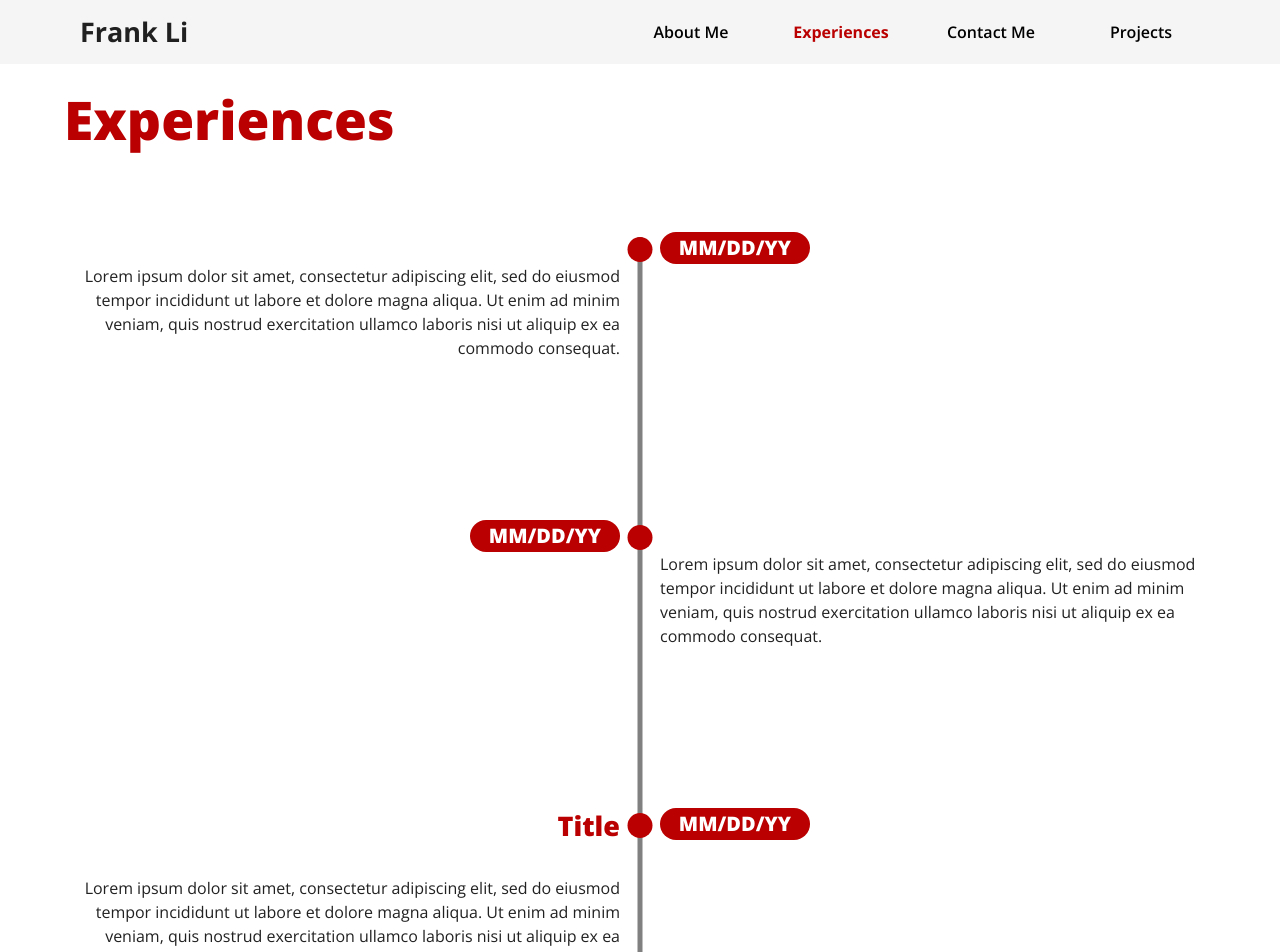
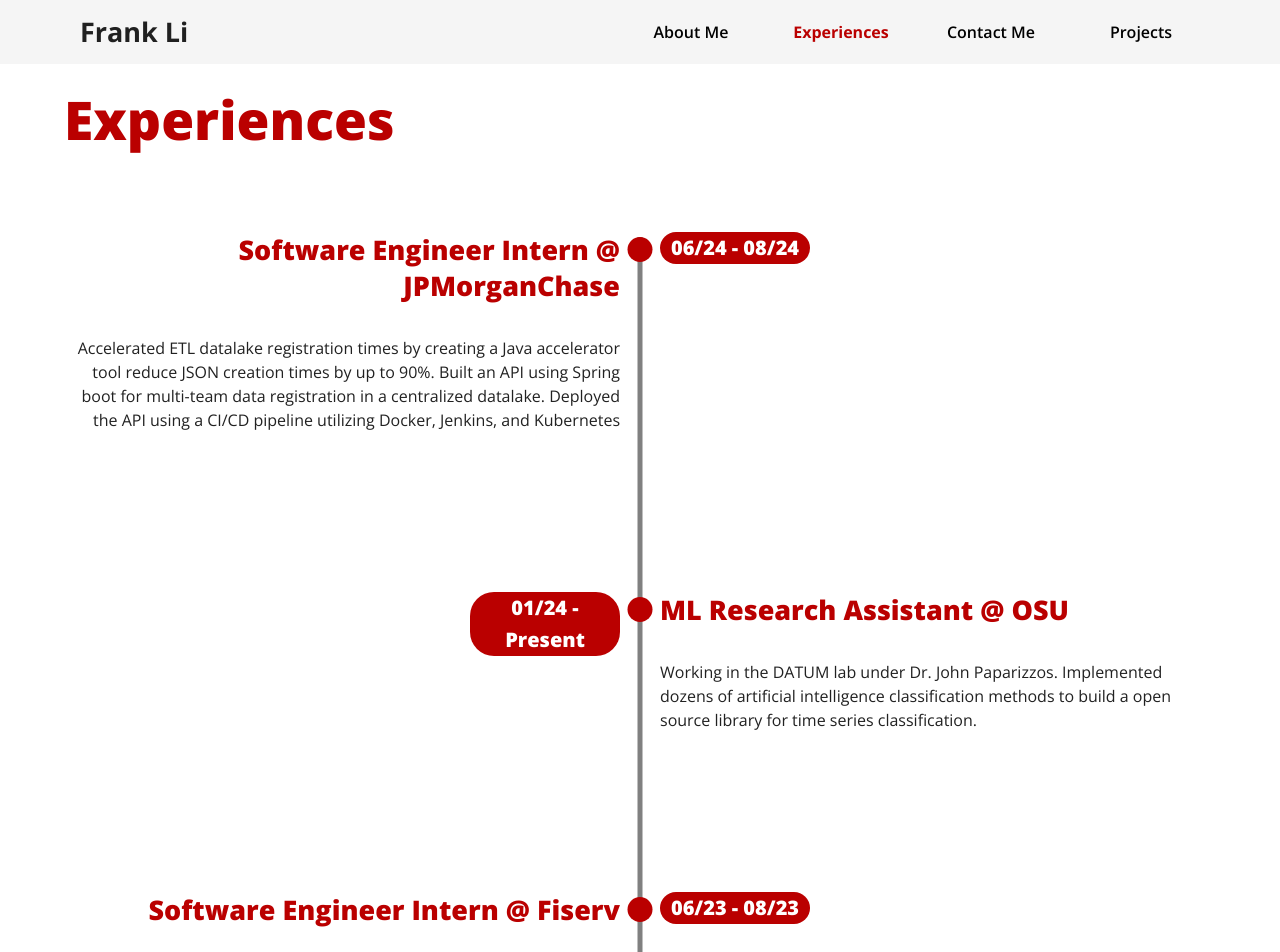
Before and after one commit to lifrank1/frankSiteRevamped, a React (Vite) app: page /experiences in a window 1280 px wide. Shown: the top 952 px of the page. Built offline with nearby package versions, Linux system fonts and the light colour scheme.

Commit message:
updated experiences

```diff
--- a/src/pages/Experiences.jsx
+++ b/src/pages/Experiences.jsx
@@ -11,28 +11,22 @@ import PropTypes from "prop-types";
 // Changes to the expereinces array affects the experiences view
 const experiences = [
   {
-    "JP Morgan Chase": "Software Engineering Intern",
+    title: "Software Engineer Intern @ JPMorganChase",
     description:
-      "Lorem ipsum dolor sit amet, consectetur adipiscing elit, sed do eiusmod tempor incididunt ut labore et dolore magna aliqua. Ut enim ad minim veniam, quis nostrud exercitation ullamco laboris nisi ut aliquip ex ea commodo consequat.",
-    date: "MM/DD/YY",
+      "Accelerated ETL datalake registration times by creating a Java accelerator tool reduce JSON creation times by up to 90%. Built an API using Spring boot for multi-team data registration in a centralized datalake. Deployed the API using a CI/CD pipeline utilizing Docker, Jenkins, and Kubernetes",
+    date: "06/24 - 08/24",
   },
   {
-    Fiserv: "Software Engineering Intern",
+    title: "ML Research Assistant @ OSU",
     description:
-      "Lorem ipsum dolor sit amet, consectetur adipiscing elit, sed do eiusmod tempor incididunt ut labore et dolore magna aliqua. Ut enim ad minim veniam, quis nostrud exercitation ullamco laboris nisi ut aliquip ex ea commodo consequat.",
-    date: "MM/DD/YY",
+      "Working in the DATUM lab under Dr. John Paparizzos. Implemented dozens of artificial intelligence classification methods to build a open source library for time series classification.",
+    date: "01/24 - Present",
   },
   {
-    title: "Title",
+    title: "Software Engineer Intern @ Fiserv",
     description:
-      "Lorem ipsum dolor sit amet, consectetur adipiscing elit, sed do eiusmod tempor incididunt ut labore et dolore magna aliqua. Ut enim ad minim veniam, quis nostrud exercitation ullamco laboris nisi ut aliquip ex ea commodo consequat.",
-    date: "MM/DD/YY",
-  },
-  {
-    title: "Title",
-    description:
-      "Lorem ipsum dolor sit amet, consectetur adipiscing elit, sed do eiusmod tempor incididunt ut labore et dolore magna aliqua. Ut enim ad minim veniam, quis nostrud exercitation ullamco laboris nisi ut aliquip ex ea commodo consequat.",
-    date: "MM/DD/YY",
+      "Programmatically remediated access for over 200 S3 buckets by creating an automated workflow. Protected company integrity by validating datastreams by querying databases with daily cron jobs. Set up a lambda function to aid with automated team email communications.",
+    date: "06/23 - 08/23",
   },
 ];
 
```
